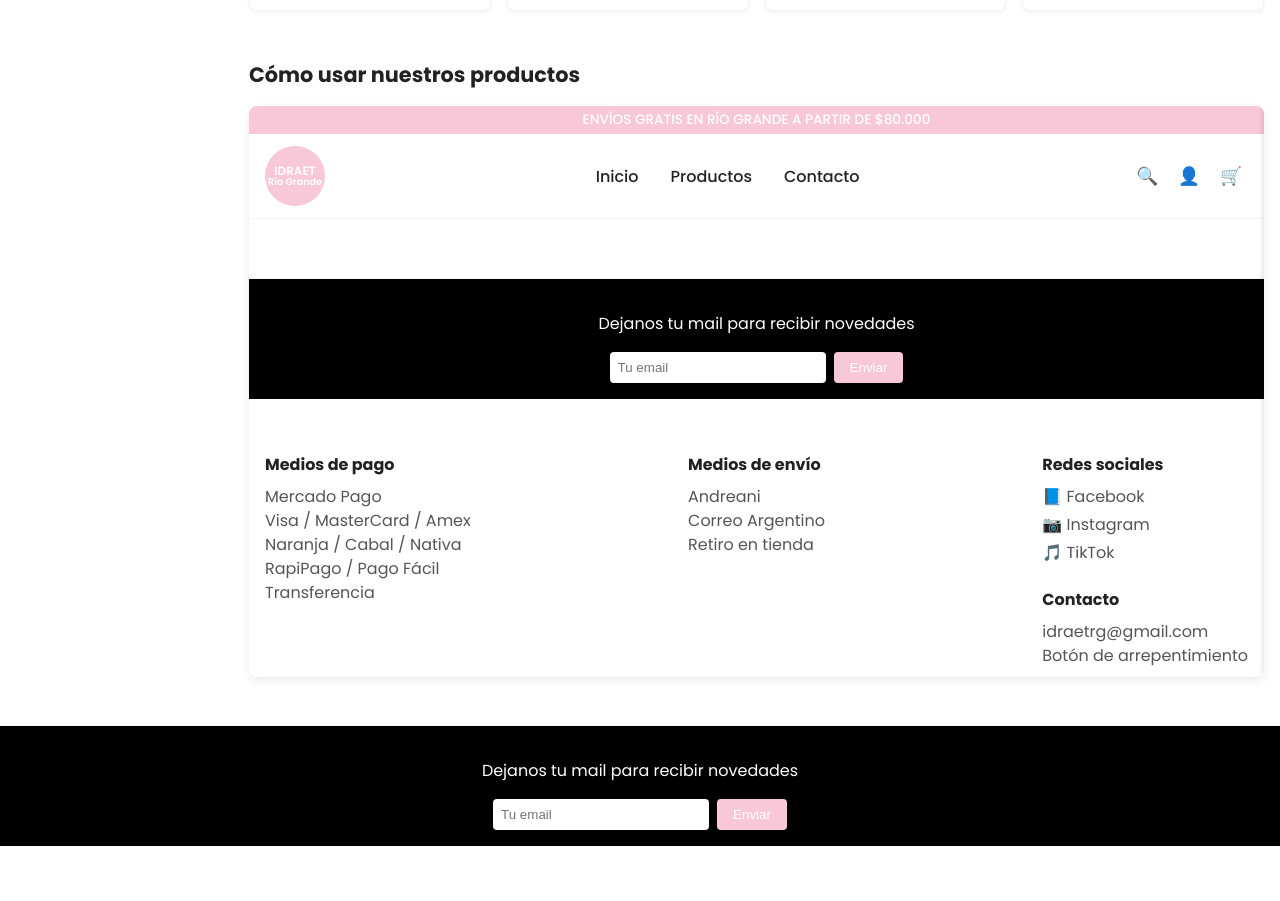
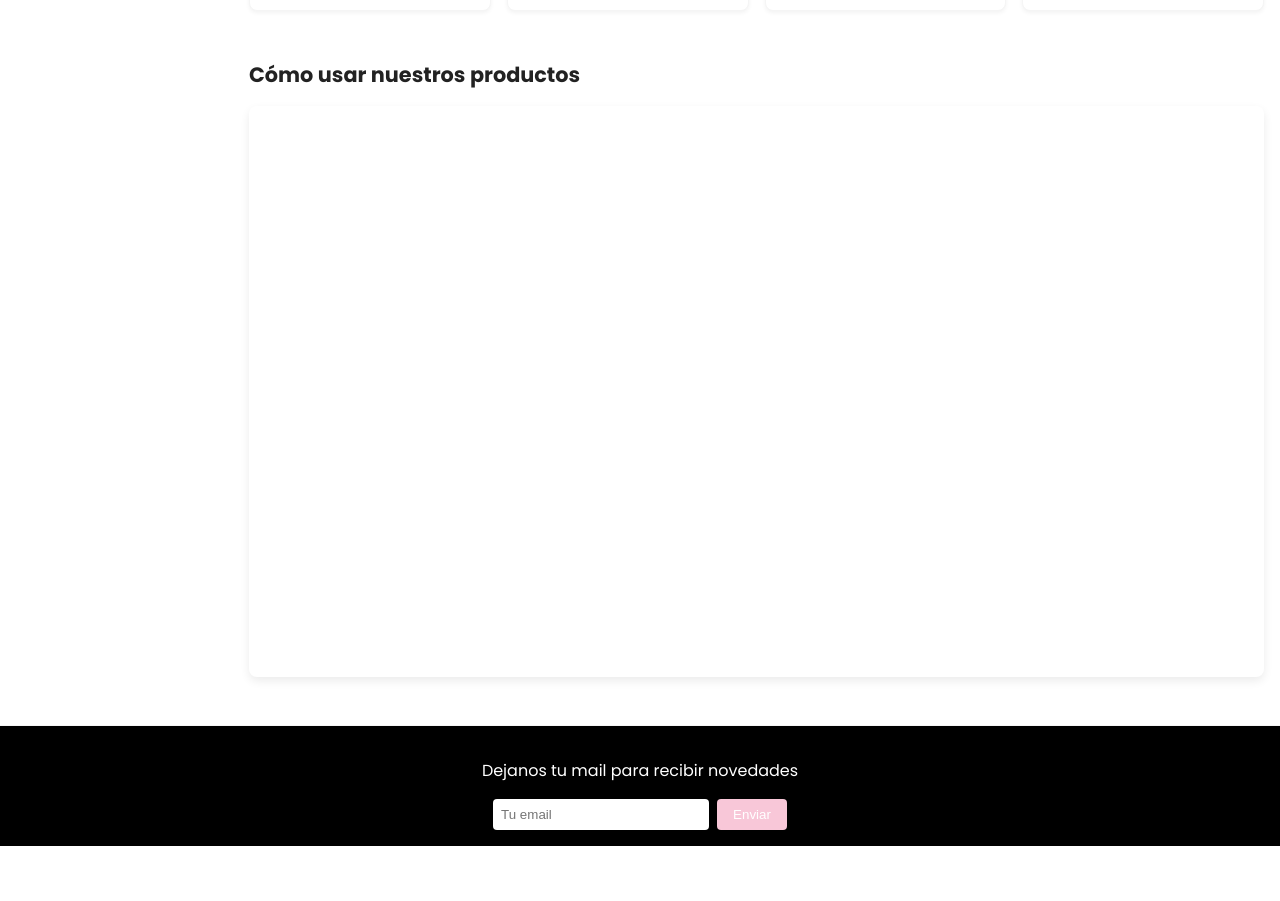
Before and after one commit to BraianGerez7733/idraet-riogrande-v2, a Vue app: page / in a window 1280 px wide. Shown: the part 856-1757 px from the top of the page. Built offline with nearby package versions, Linux system fonts and the light colour scheme.

Commit message:
video idraet

```diff
--- a/src/components/VideoBlock.vue
+++ b/src/components/VideoBlock.vue
@@ -3,7 +3,7 @@
     <h3>Cómo usar nuestros productos</h3>
     <div class="video-container">
       <iframe
-        src="://https:www.youtube.com/embed/vZcrnH3TX2Q"
+        src="//https:www.youtube.com/embed/vZcrnH3TX2Q"
         title="Cómo usar nuestros productos"
         frameborder="0"
         allow="accelerometer; autoplay; clipboard-write; encrypted-media; gyroscope; picture-in-picture"
```
